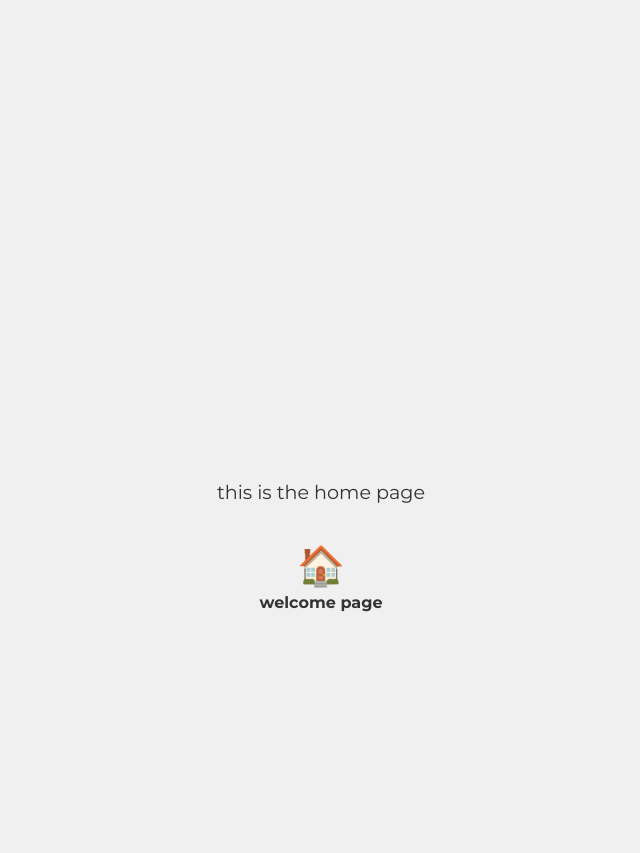
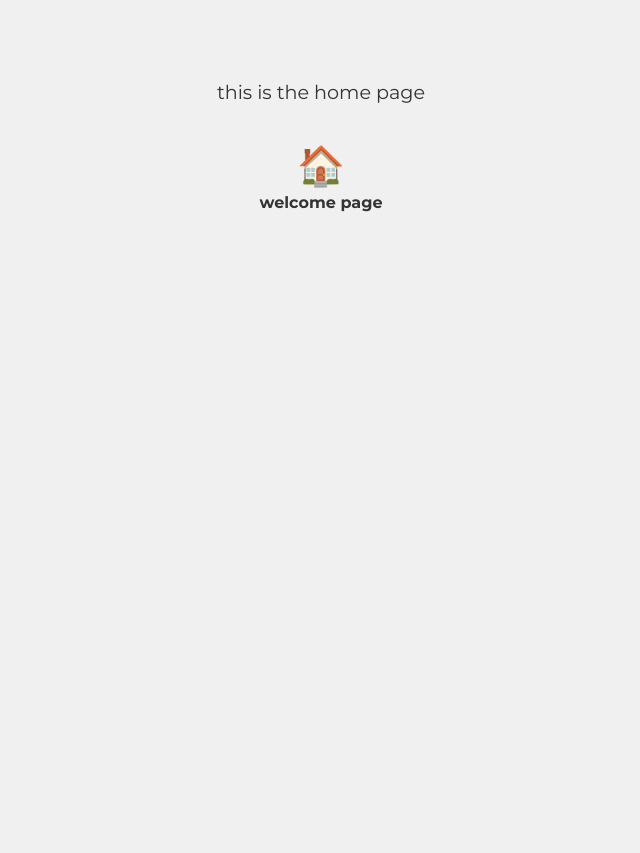
Before and after one commit to RajaeRs/django_database_testing, a Django app: page / in a window 1280 px wide. Shown: the top 853 px of the page, without its empty margins (319-959 px from the left). After the commit the page ends 212 px from the top, so only its background shows below. Run offline with Django 5.2, Linux system fonts and the light colour scheme.

Commit message:
Update base.html

```diff
--- a/myapp/templates/base.html
+++ b/myapp/templates/base.html
@@ -24,7 +24,7 @@
         }
         .container {
             /* height: 100vh; */
-            margin: 30rem ;
+            margin: 5rem ;
             font-size: larger;
         }
 
```
